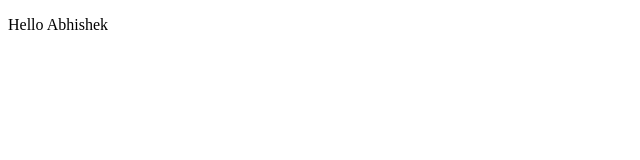
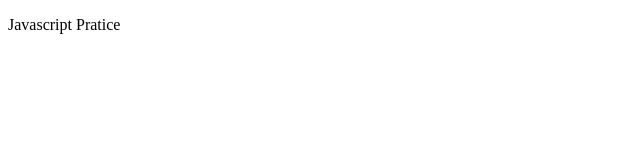
Before and after one commit to Abhishek9529/LocalRepo2, a plain HTML site: page index.html in a window 1280 px wide. Shown: the full height of the page, 0-640 px from the left. Drawn offline with Linux system fonts and the light colour scheme.

Commit message:
Change Para

```diff
--- a/index.html
+++ b/index.html
@@ -6,7 +6,7 @@
     <title>JS project</title>
 </head>
 <body>
-    <p>Hello Abhishek</p>
+    <p>Javascript Pratice</p>
      <script src="Lec2.js"></script>
 </body>
 </html>
```
